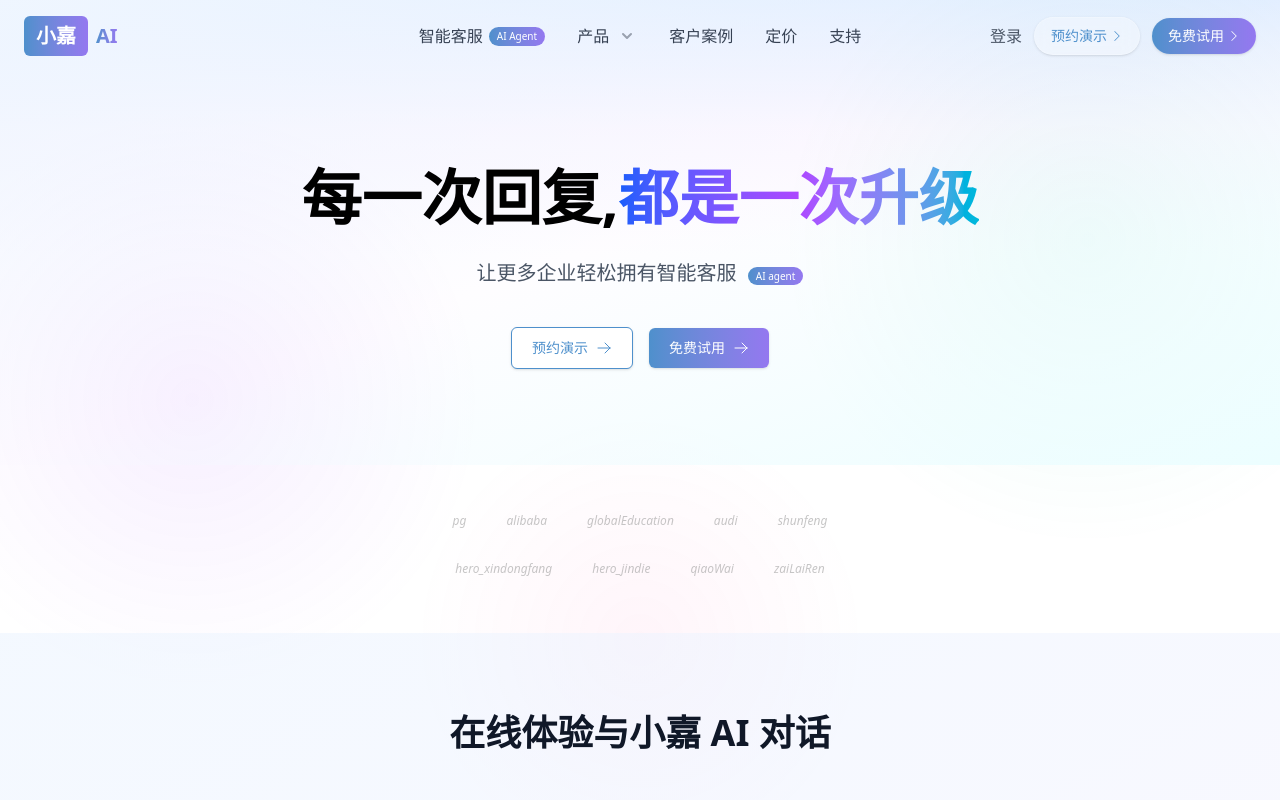
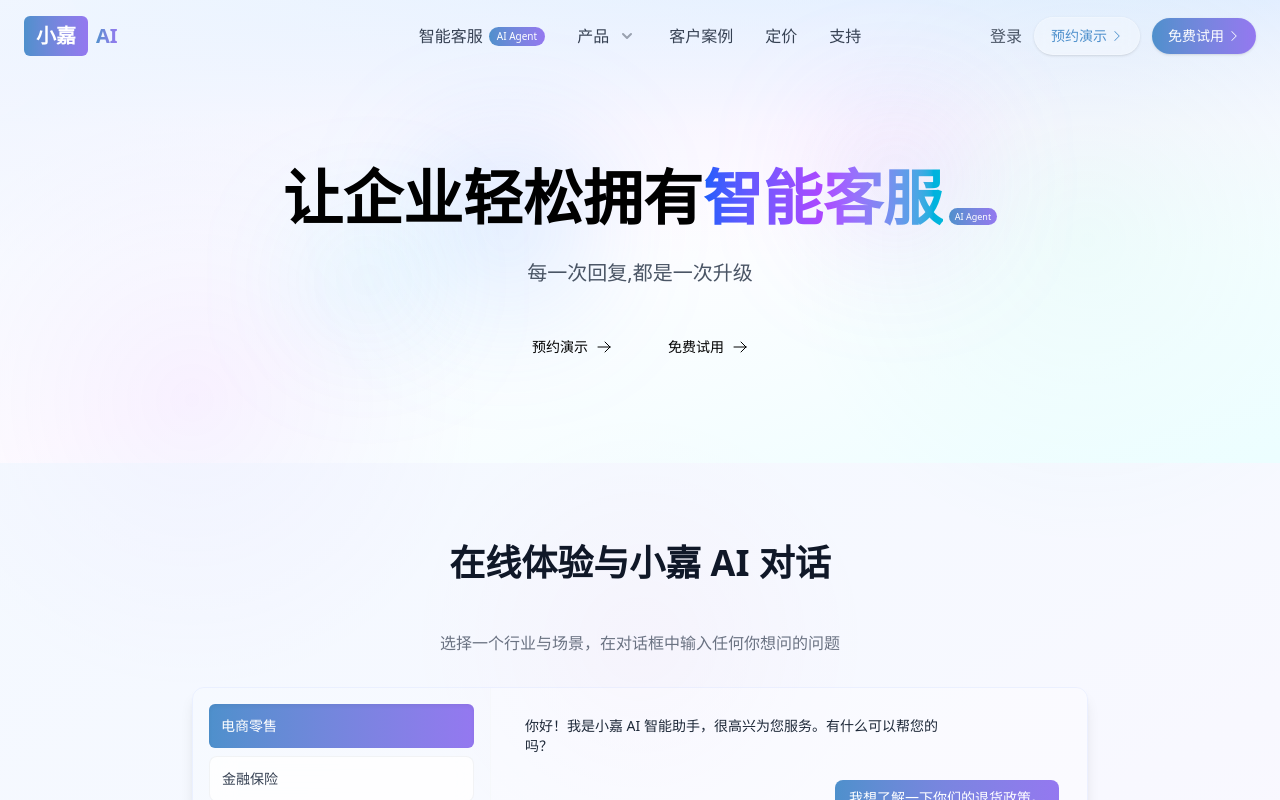
Before and after one commit to jiangyongjin1990/ai-customer-service, a Next.js app: page / in a window 1280 px wide. Shown: the top 800 px of the page. Built offline with nearby package versions, Linux system fonts and the light colour scheme.

Commit message:
v1.1: Hero区重设计，添加毛玻璃效果，优化色彩与布局

```diff
--- a/src/app/layout.tsx
+++ b/src/app/layout.tsx
@@ -29,7 +29,7 @@ export default function RootLayout({
       <body className={`${geistSans.variable} ${geistMono.variable} antialiased min-h-screen flex flex-col`}>
         <Navbar />
         <main className="flex-grow">
-          {children}
+        {children}
         </main>
         <footer className="glass py-12 relative mt-auto">
           <div className="container mx-auto px-4">
--- a/src/app/page.tsx
+++ b/src/app/page.tsx
@@ -3,7 +3,7 @@
 import Link from 'next/link';
 import Image from 'next/image';
 import { motion } from 'framer-motion';
-import { useState } from 'react';
+import { useState, useEffect } from 'react';
 import TestimonialsSection from "@/components/TestimonialsSection";
 import { ArrowRightIcon } from '@heroicons/react/24/outline';
 
@@ -24,7 +24,7 @@ const TickIcon = ({ className }: { className?: string }) => (
 );
 
 const AiAgentBadge = () => (
-  <span className="ml-1.5 px-1.5 py-0.5 bg-gradient-to-r from-[rgb(var(--color-digital-lavender))] to-[rgb(var(--color-tranquil-blue))] text-white text-[9px] leading-tight rounded-full font-medium">AI Agent</span>
+  <span className="ml-1.5 px-1.5 py-0.5 bg-gradient-to-r from-[#4e90cc] to-[#9478f0] text-white text-[9px] leading-tight rounded-full font-medium">AI Agent</span>
 );
 
 const TenYearsBadge = () => (
@@ -34,6 +34,20 @@ const TenYearsBadge = () => (
 export default function Home() {
   // 状态管理
   const [activeIndustry, setActiveIndustry] = useState(0);
+  const [mousePosition, setMousePosition] = useState({ x: 0, y: 0 });
+
+  // 设置鼠标位置追踪
+  useEffect(() => {
+    const handleMouseMove = (e: MouseEvent) => {
+      setMousePosition({ x: e.clientX, y: e.clientY });
+    };
+
+    window.addEventListener('mousemove', handleMouseMove);
+
+    return () => {
+      window.removeEventListener('mousemove', handleMouseMove);
+    };
+  }, []);
 
   // 动画变体
   const containerVariants = {
@@ -78,7 +92,22 @@ export default function Home() {
       <div className="bg-blob-5"></div>
 
       {/* --- Hero Section --- */}
-      <section className="relative pt-32 pb-16 md:pt-40 md:pb-24 overflow-hidden w-full bg-gradient-to-br from-blue-50 via-purple-50/20 to-cyan-50">
+      <section className="relative pt-32 pb-16 md:pt-40 md:pb-24 overflow-hidden w-full bg-gradient-to-br from-blue-50 via-purple-50/20 to-cyan-50 glass-morphism glass-frost">
+        {/* 背景装饰模糊圆形 - 增强毛玻璃效果的视觉层次感 */}
+        <div className="absolute top-1/4 right-1/4 w-32 h-32 bg-purple-400/20 rounded-full filter blur-3xl"></div>
+        <div className="absolute bottom-1/3 left-1/3 w-40 h-40 bg-blue-400/20 rounded-full filter blur-3xl"></div>
+        <div className="absolute top-1/2 left-1/4 w-24 h-24 bg-cyan-400/20 rounded-full filter blur-3xl"></div>
+
+        {/* 跟随鼠标移动的交互光效 */}
+        <motion.div
+          className="absolute w-64 h-64 bg-white/10 rounded-full filter blur-3xl pointer-events-none"
+          animate={{
+            x: mousePosition.x - 150,
+            y: mousePosition.y - 250,
+          }}
+          transition={{ type: "spring", damping: 30, stiffness: 200 }}
+        />
+
         <div className="container mx-auto px-4 relative z-10 max-w-4xl">
           <motion.h2
             className="text-4xl sm:text-5xl md:text-6xl font-bold mb-6 leading-tight md:leading-tight text-center whitespace-nowrap"
@@ -86,8 +115,8 @@ export default function Home() {
             animate={{ opacity: 1, y: 0 }}
             transition={{ duration: 0.5, delay: 0.1 }}
           >
-            <span className="inline-block">每一次回复,</span>
-            <span className="inline-block bg-gradient-to-r from-blue-600 via-purple-500 to-cyan-500 bg-clip-text text-transparent">都是一次升级</span>
+            <span className="inline-block">让企业轻松拥有</span>
+            <span className="inline-block bg-gradient-to-r from-blue-600 via-purple-500 to-cyan-500 bg-clip-text text-transparent">智能客服</span><AiAgentBadge />
           </motion.h2>
 
           <motion.div
@@ -97,7 +126,7 @@ export default function Home() {
             transition={{ duration: 0.5, delay: 0.3 }}
           >
             <p className="text-lg md:text-xl text-gray-600 max-w-2xl mx-auto">
-              让更多企业轻松拥有智能客服 <span className="ml-1.5 px-2 py-0.5 text-[10px] font-medium bg-gradient-to-r from-[#4e90cc] to-[#9478f0] text-white rounded-full">AI agent</span>
+              每一次回复,都是一次升级
             </p>
           </motion.div>
 
@@ -107,13 +136,13 @@ export default function Home() {
             animate={{ opacity: 1, y: 0 }}
             transition={{ duration: 0.5, delay: 0.4 }}
           >
-            <Link href="/demo" className="px-5 py-2.5 text-sm font-medium text-[#4e90cc] rounded-md border border-[#4e90cc] bg-white hover:bg-gray-50 transition-all duration-300 shadow-sm w-full sm:w-auto flex items-center justify-center">
+            <Link href="/demo" className="btn-glass group px-5 py-2.5 text-sm font-medium flex items-center justify-center">
               预约演示
-              <ArrowRightIcon className="ml-2 h-4 w-4" />
+              <ArrowRightIcon className="ml-2 h-4 w-4 transform group-hover:translate-x-1 transition-transform duration-300" />
             </Link>
-            <Link href="/free-trial" className="px-5 py-2.5 text-sm font-medium text-white rounded-md bg-gradient-to-r from-[#4e90cc] to-[#9478f0] hover:opacity-90 transition-all duration-300 shadow-sm w-full sm:w-auto flex items-center justify-center">
+            <Link href="/free-trial" className="btn-glass-blue group px-5 py-2.5 text-sm font-medium flex items-center justify-center">
               免费试用
-              <ArrowRightIcon className="ml-2 h-4 w-4" />
+              <ArrowRightIcon className="ml-2 h-4 w-4 transform group-hover:translate-x-1 transition-transform duration-300" />
             </Link>
           </motion.div>
 
@@ -141,30 +170,6 @@ export default function Home() {
           </motion.div>
         </div>
       </section>
-
-      {/* --- Client Logos Section --- */}
-      <motion.section
-        className="py-8 md:py-12 glass-morphism glass-frost relative z-10"
-        initial="hidden"
-        whileInView="visible"
-        viewport={{ once: true, amount: 0.3 }}
-        variants={sectionVariants}
-      >
-        <div className="container mx-auto px-4">
-          <div className="space-y-4 md:space-y-6">
-            {/* Two rows of logos */}
-            {[0, 1].map((row) => (
-              <div key={row} className="flex justify-center items-center flex-wrap gap-x-6 gap-y-3 md:gap-x-10 filter grayscale opacity-60">
-                {['logo_pg', 'logo_alibaba', 'logo_globalEducation', 'logo_audi', 'logo_shunfeng', 'logo_hero_xindongfang', 'logo_hero_jindie', 'logo_qiaoWai', 'logo_zaiLaiRen'].slice(row === 0 ? 0 : 5, row === 0 ? 5 : 9).map((logo) => (
-                  <div key={logo} className="h-5 md:h-6 flex-shrink-0 hover:grayscale-0 hover:opacity-100 transition-all duration-300">
-                    <div className="text-gray-400 text-xs italic whitespace-nowrap">{logo.replace('logo_', '')}</div>
-                  </div>
-                ))}
-              </div>
-            ))}
-          </div>
-        </div>
-      </motion.section>
 
       {/* --- AI Dialogue Demo Section --- */}
       <motion.section
```
